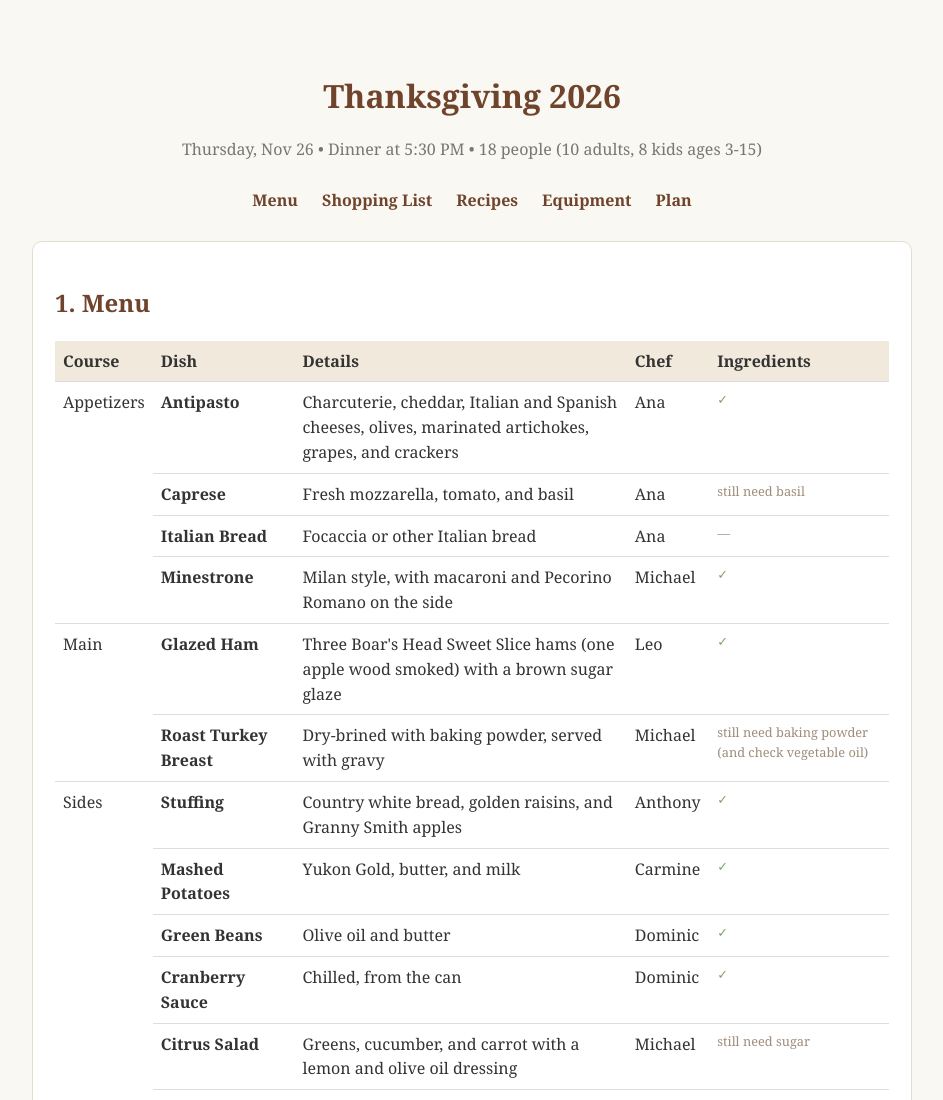
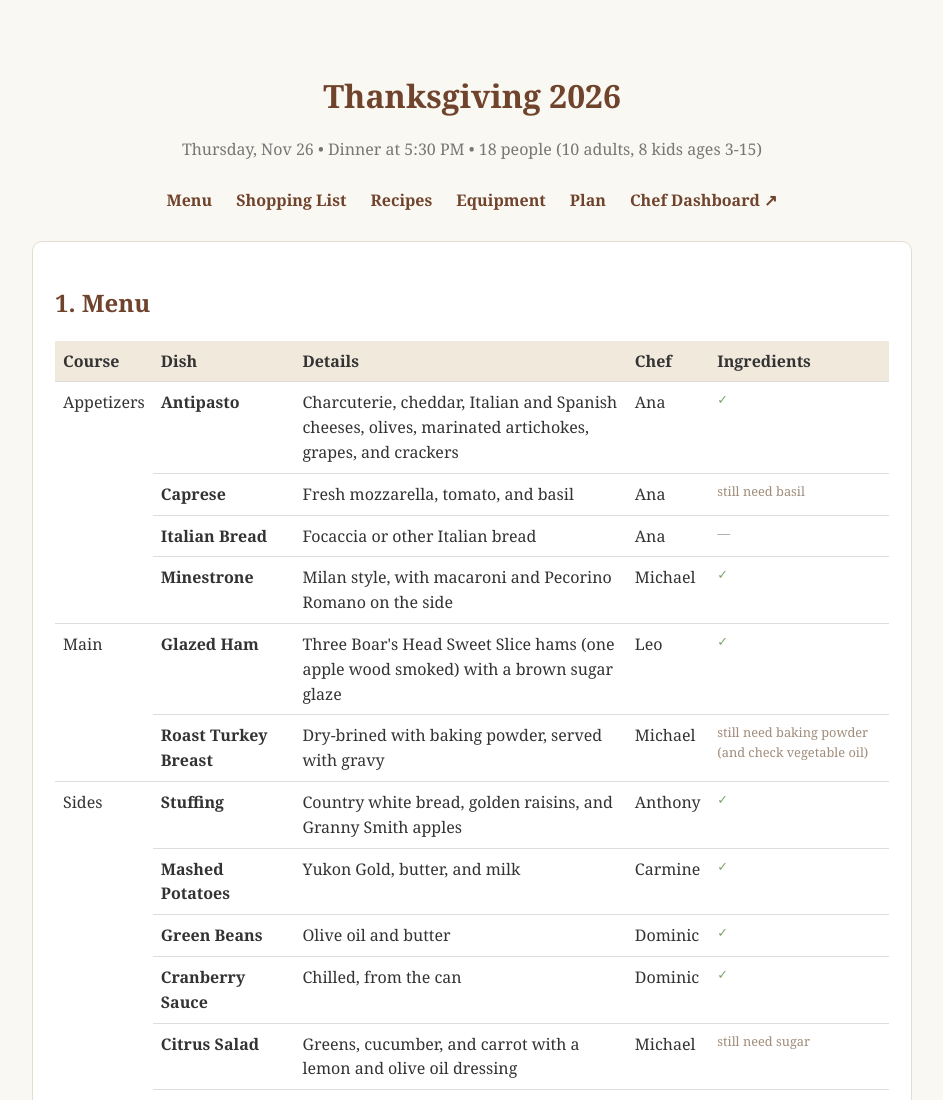
Before and after one commit to msiracusa/thanksgiving-2026, a plain HTML site: page index.html in a window 1280 px wide. Shown: the top 1100 px of the page, without its empty margins (168-1111 px from the left). Drawn offline with Linux system fonts and the light colour scheme.

Commit message:
Added link to dashboard from main page

```diff
--- a/index.html
+++ b/index.html
@@ -36,7 +36,7 @@ ul.check li::before { content: "\2610  "; }
 
 <h1>Thanksgiving 2026</h1>
 <p class="subtitle">Thursday, Nov 26 &bull; Dinner at 5:30 PM &bull; 18 people (10 adults, 8 kids ages 3-15)</p>
-<nav><a href="#menu">Menu</a><a href="#shopping">Shopping List</a><a href="#recipes">Recipes</a><a href="#equipment">Equipment</a><a href="#plan">Plan</a></nav>
+<nav><a href="#menu">Menu</a><a href="#shopping">Shopping List</a><a href="#recipes">Recipes</a><a href="#equipment">Equipment</a><a href="#plan">Plan</a><a href="chef-dashboard.html" target="_blank" rel="noopener">Chef Dashboard &#8599;</a></nav>
 
 <!-- ===================== MENU ===================== -->
 <section id="menu">
```
